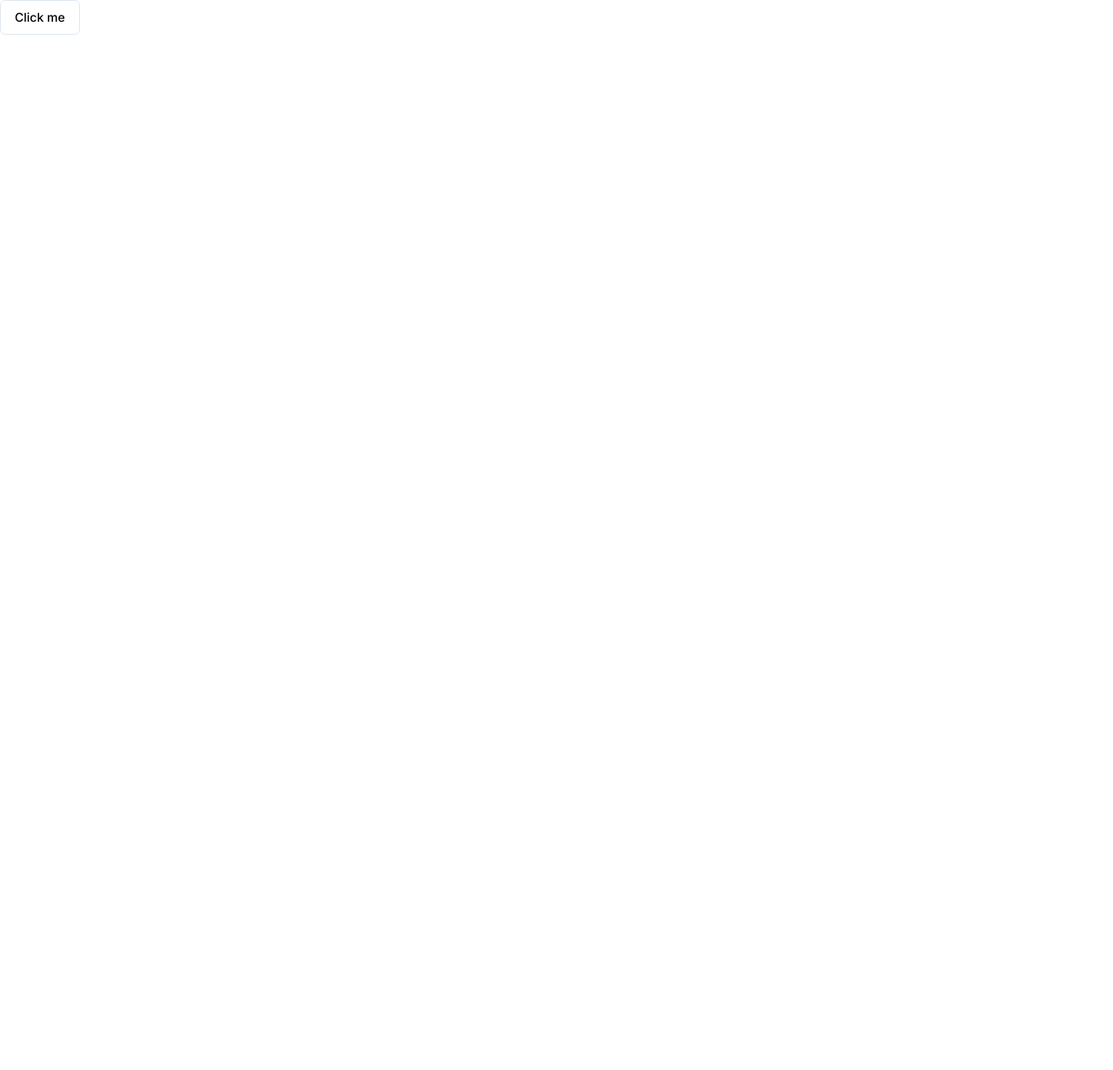
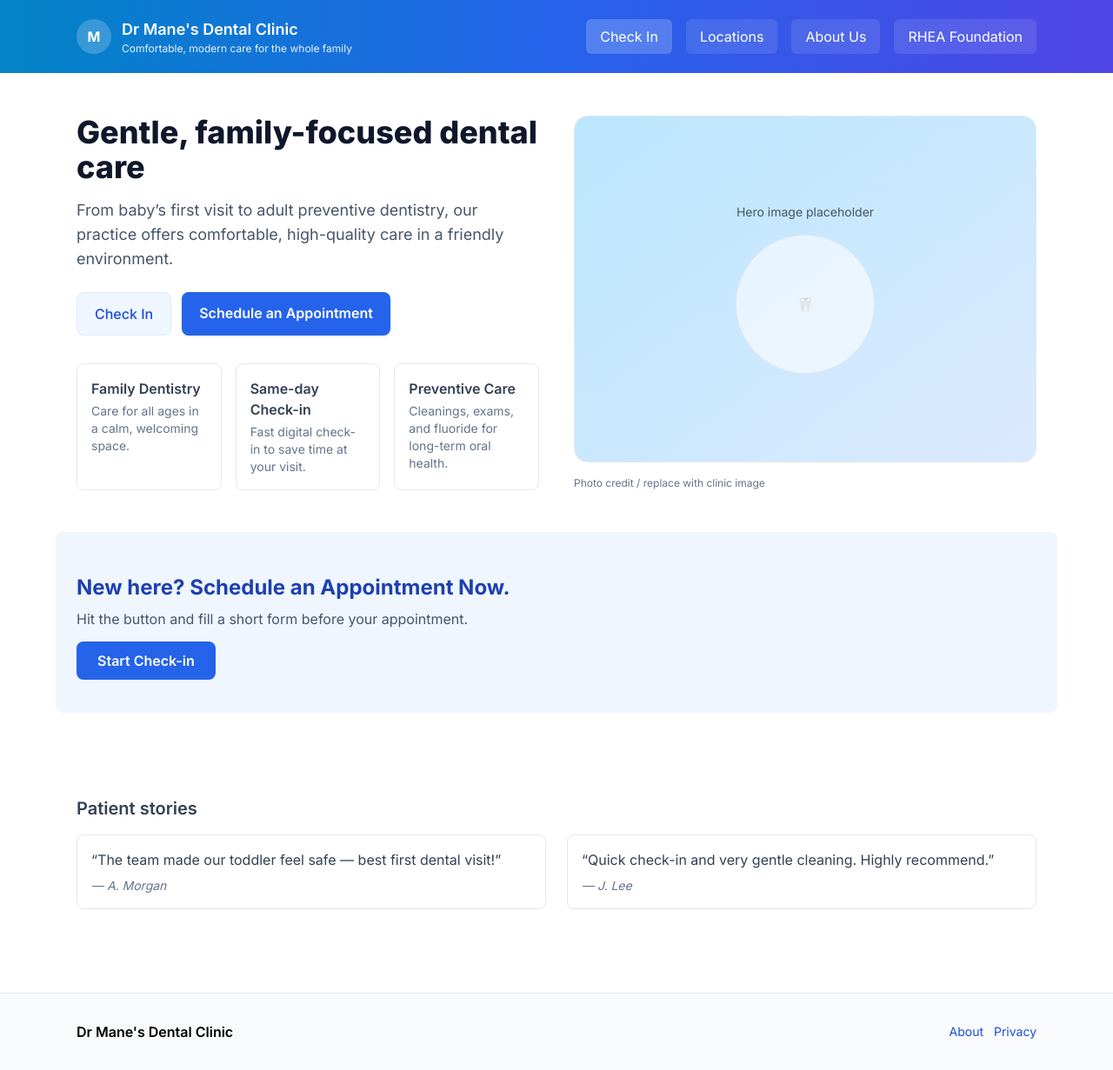
Before and after one commit to rheamane/clinic-check-in-system, a Next.js app: page / in a window 1280 px wide. Shown: the whole page at 87% size. Before the commit the page ends 800 px from the top, so only its background shows below. Built offline with nearby package versions, Linux system fonts and the light colour scheme.

Commit message:
home page refresh, clinic page refresh

```diff
--- a/app/clinic/[id]/checkin/page.tsx
+++ b/app/clinic/[id]/checkin/page.tsx
@@ -21,6 +21,12 @@ import {
 } from "@/components/ui/select";
 import { useRouter } from "next/navigation";
 import React, { useState } from "react";
+import { createClient } from "@supabase/supabase-js";
+
+const supabase = createClient(
+  "https://jtaspvphyvqjjvyqkeqi.supabase.co",
+  "eyJhbGciOiJIUzI1NiIsInR5cCI6IkpXVCJ9.eyJpc3MiOiJzdXBhYmFzZSIsInJlZiI6Imp0YXNwdnBoeXZxamp2eXFrZXFpIiwicm9sZSI6ImFub24iLCJpYXQiOjE3MjExNTAwMTQsImV4cCI6MjAzNjcyNjAxNH0.N3IiYkWBxK68GA14-28Rz7i7xHn3t7YMqzKbWyVTClI",
+);
 
 const CheckIn = () => {
   const router = useRouter();
--- a/app/page.tsx
+++ b/app/page.tsx
@@ -1,8 +1,182 @@
-import { Button } from "@/components/ui/button";
+import Head from "next/head";
+import Link from "next/link";
 import React from "react";
 
-const Home = () => {
-  return <Button variant="outline">Click me</Button>;
-};
+export default function Home() {
+  return (
+    <>
+      <Head>
+        <title>Dr. Mane&apos;s Dental Clinics</title>
+        <meta
+          name="description"
+          content="Compassionate family dentistry. Same-day check-ins, preventive care, and patient-first service."
+        />
+      </Head>
 
-export default Home;
+      <header className="bg-gradient-to-r from-sky-600 via-blue-600 to-indigo-600 text-white">
+        <div className="mx-auto flex max-w-6xl items-center justify-between px-6 py-5">
+          <div className="flex items-center gap-3">
+            <div className="flex h-10 w-10 items-center justify-center rounded-full bg-white/20 font-bold">
+              M
+            </div>
+            <div>
+              <h1 className="text-lg font-semibold">
+                Dr Mane&apos;s Dental Clinic
+              </h1>
+              <p className="text-xs opacity-90">
+                Comfortable, modern care for the whole family
+              </p>
+            </div>
+          </div>
+
+          <nav className="hidden items-center gap-4 md:flex">
+            <Link
+              href="/check-in"
+              className="rounded-md bg-white/20 px-4 py-2 hover:bg-white/30">
+              Check In
+            </Link>
+            <Link
+              href="/clinic"
+              className="rounded-md bg-white/10 px-4 py-2 hover:bg-white/20">
+              Locations
+            </Link>
+            <Link
+              href="/about"
+              className="rounded-md bg-white/10 px-4 py-2 hover:bg-white/20">
+              About Us
+            </Link>
+            <Link
+              href="/about"
+              className="rounded-md bg-white/10 px-4 py-2 hover:bg-white/20">
+              RHEA Foundation
+            </Link>
+          </nav>
+
+          <div className="md:hidden">
+            <Link
+              href="/check-in"
+              className="inline-block rounded-md bg-white px-3 py-2 font-semibold text-blue-700">
+              Check In
+            </Link>
+          </div>
+        </div>
+      </header>
+
+      <main className="bg-white text-slate-700">
+        <section className="mx-auto grid max-w-6xl items-center gap-10 px-6 py-12 md:grid-cols-2">
+          <div>
+            <h2 className="text-3xl font-extrabold leading-tight text-slate-900 md:text-4xl">
+              Gentle, family-focused dental care
+            </h2>
+            <p className="mt-4 text-lg text-slate-600">
+              From baby’s first visit to adult preventive dentistry, our
+              practice offers comfortable, high-quality care in a friendly
+              environment.
+            </p>
+
+            <div className="mt-6 flex flex-wrap gap-3">
+              <Link
+                href="/check-in"
+                className="rounded-lg border border-blue-100 bg-blue-50 px-5 py-3 font-medium text-blue-700 hover:bg-blue-100">
+                Check In
+              </Link>
+              <Link
+                href="/schedule"
+                className="rounded-lg bg-blue-600 px-5 py-3 font-semibold text-white shadow hover:bg-blue-700">
+                Schedule an Appointment
+              </Link>
+            </div>
+
+            <div className="mt-8 grid gap-4 sm:grid-cols-3">
+              <div className="rounded-lg border p-4">
+                <h3 className="font-semibold">Family Dentistry</h3>
+                <p className="mt-1 text-sm text-slate-500">
+                  Care for all ages in a calm, welcoming space.
+                </p>
+              </div>
+              <div className="rounded-lg border p-4">
+                <h3 className="font-semibold">Same-day Check-in</h3>
+                <p className="mt-1 text-sm text-slate-500">
+                  Fast digital check-in to save time at your visit.
+                </p>
+              </div>
+              <div className="rounded-lg border p-4">
+                <h3 className="font-semibold">Preventive Care</h3>
+                <p className="mt-1 text-sm text-slate-500">
+                  Cleanings, exams, and fluoride for long-term oral health.
+                </p>
+              </div>
+            </div>
+          </div>
+
+          <div className="relative">
+            <div className="flex aspect-[4/3] w-full items-center justify-center rounded-2xl border bg-gradient-to-br from-sky-200 to-blue-100">
+              <div className="p-6 text-center">
+                <p className="text-sm text-slate-600">Hero image placeholder</p>
+                <div className="mt-4 flex h-40 w-40 items-center justify-center rounded-full border bg-white/60">
+                  🦷
+                </div>
+              </div>
+            </div>
+
+            <div className="mt-4 text-xs text-slate-500">
+              Photo credit / replace with clinic image
+            </div>
+          </div>
+        </section>
+
+        <section className="mx-auto mb-12 max-w-6xl rounded-lg bg-blue-50 px-6 py-12">
+          <h3 className="text-2xl font-bold text-blue-800">
+            New here? Schedule an Appointment Now.
+          </h3>
+          <p className="mt-2 text-slate-600">
+            Hit the button and fill a short form before your appointment.
+          </p>
+
+          <div className="mt-6">
+            <Link
+              href="/check-in"
+              className="rounded-lg bg-blue-600 px-6 py-3 font-semibold text-white hover:bg-blue-700">
+              Start Check-in
+            </Link>
+          </div>
+        </section>
+
+        <section className="mx-auto max-w-6xl px-6 py-12">
+          <h3 className="text-xl font-semibold">Patient stories</h3>
+          <div className="mt-4 grid gap-6 sm:grid-cols-2">
+            <blockquote className="rounded-lg border bg-white p-4">
+              “The team made our toddler feel safe — best first dental visit!”
+              <cite className="mt-2 block text-sm text-slate-500">
+                — A. Morgan
+              </cite>
+            </blockquote>
+            <blockquote className="rounded-lg border bg-white p-4">
+              “Quick check-in and very gentle cleaning. Highly recommend.”
+              <cite className="mt-2 block text-sm text-slate-500">
+                — J. Lee
+              </cite>
+            </blockquote>
+          </div>
+        </section>
+      </main>
+
+      <footer className="mt-12 border-t bg-slate-50">
+        <div className="mx-auto flex max-w-6xl flex-col gap-4 px-6 py-8 md:flex-row md:items-center md:justify-between">
+          <div>
+            <p className="font-semibold">Dr Mane&apos;s Dental Clinic</p>
+          </div>
+
+          <div className="flex items-center gap-3">
+            <Link href="/about" className="text-sm text-blue-700">
+              About
+            </Link>
+            <Link href="/privacy" className="text-sm text-blue-700">
+              Privacy
+            </Link>
+          </div>
+        </div>
+      </footer>
+    </>
+  );
+}
--- a/components/ClinicCard.tsx
+++ b/components/ClinicCard.tsx
@@ -15,45 +15,51 @@ import Link from "next/link";
 
 interface cardProps {
   id: string;
-  name: string;
+  locationName: string;
+  primaryDoctorName?: string;
   address: string;
   openNow: boolean;
-  waitTime: number;
   phoneNumber: string;
   locationUrl: string;
 }
 
 const ClinicCard = ({
   id,
-  name,
+  locationName,
+  primaryDoctorName,
   address,
   openNow,
-  waitTime,
   locationUrl,
   phoneNumber,
 }: cardProps) => {
   return (
     <Card>
       <CardHeader>
-        <CardTitle>{name}</CardTitle>
+        <CardTitle>
+          <div className="flex flex-col gap-1">
+            <span className="text-xl font-semibold text-slate-900">
+              {locationName}
+            </span>
+
+            <span
+              className={`text-sm font-medium ${
+                primaryDoctorName ? "text-blue-700" : "invisible text-blue-700"
+              }`}>
+              {primaryDoctorName ? `${primaryDoctorName}` : "primary doctor"}
+            </span>
+          </div>
+        </CardTitle>
+
         <CardDescription>{address}</CardDescription>
         <Badge className="w-fit" variant={openNow ? "open" : "closed"}>
           {openNow ? "Open" : "Closed"}
         </Badge>
       </CardHeader>
       <CardContent className="flex flex-col gap-4">
-        {openNow && (
-          <div>
-            <p className="text-xs font-semibold text-muted-foreground">
-              ESTIMATED WAIT
-            </p>
-            <p className="text-4xl font-bold">{waitTime} min</p>
-          </div>
-        )}
         <div className="flex flex-col gap-2">
-          <Button variant="default" disabled={!openNow} asChild>
+          <Button variant="default" asChild>
             <Link href={`/clinic/${id}/checkin`} className="flex items-center">
-              <ListPlus className="mr-2 h-4 w-4" /> Join Waitlist
+              <ListPlus className="mr-2 h-4 w-4" /> Schedule Appointment
             </Link>
           </Button>
           <div className="flex flex-row gap-2">
--- a/package.json
+++ b/package.json
@@ -16,6 +16,8 @@
     "@radix-ui/react-scroll-area": "^1.1.0",
     "@radix-ui/react-select": "^2.0.0",
     "@radix-ui/react-slot": "^1.0.2",
+    "@supabase/ssr": "^0.4.0",
+    "@supabase/supabase-js": "^2.45.0",
     "class-variance-authority": "^0.7.0",
     "clsx": "^2.1.1",
     "lucide-react": "^0.390.0",
```
Also changed, not shown: app/clinic/page.tsx (+75 -14 lines), 1 other file (tests, documents, lock files or other folders).
